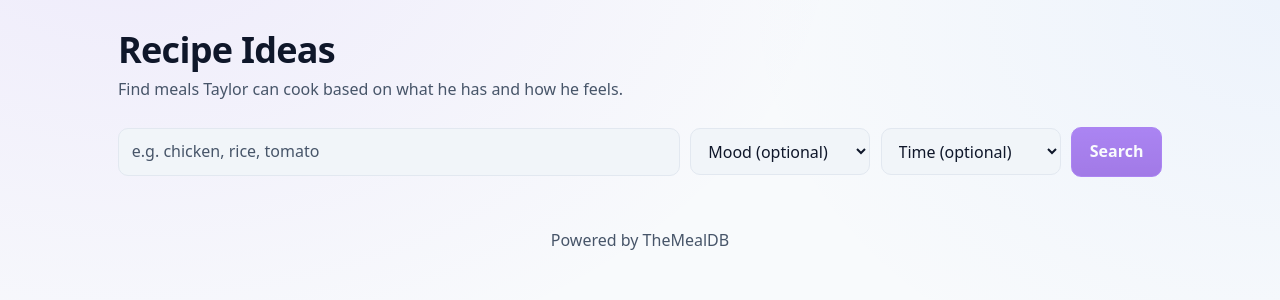
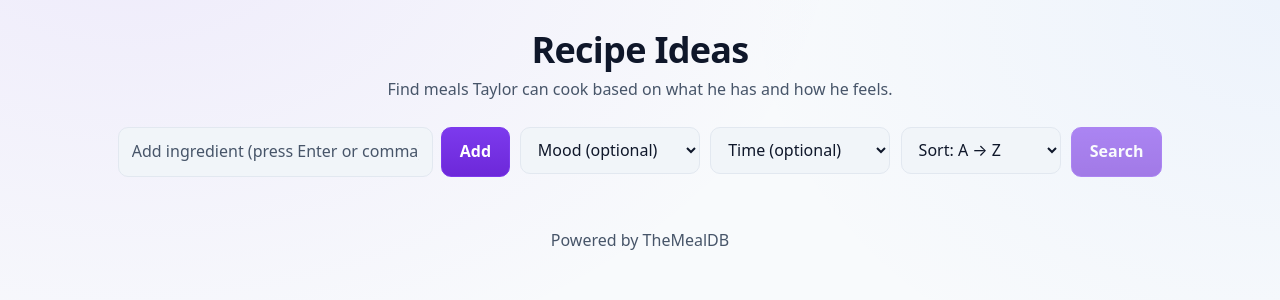
Before and after one commit to harsh-120702/taylor-recipe-ideas, a React (Vite) app: page / in a window 1280 px wide. Shown: the top 300 px of the page. Built offline with nearby package versions, Linux system fonts and the light colour scheme.

Commit message:
Multi-ingredient search with chips, sort options; centered header and layout tweaks

```diff
--- a/src/App.css
+++ b/src/App.css
@@ -7,11 +7,34 @@ header p { color: var(--muted); }
 
 .controls {
   display: grid;
-  grid-template-columns: 1fr minmax(150px, 180px) minmax(150px, 180px) auto;
+  grid-template-columns: 1fr minmax(150px, 180px) minmax(150px, 180px) minmax(140px, 160px) auto;
   gap: 0.65rem;
-  align-items: center;
+  align-items: start;
 }
 .controls button { height: 100%; white-space: nowrap; }
+
+.ingredient-input { display: grid; grid-template-columns: 1fr auto; gap: 0.5rem; }
+
+.chips { display: flex; flex-wrap: wrap; gap: 0.5rem; grid-column: 1 / -1; }
+.chip {
+  display: inline-flex;
+  align-items: center;
+  gap: 0.4rem;
+  padding: 0.3rem 0.6rem;
+  border: 1px solid var(--border);
+  background: var(--surface-2);
+  border-radius: 999px;
+}
+.chip-x {
+  border: none;
+  background: transparent;
+  color: var(--muted);
+  padding: 0 0.2rem;
+}
+.chip-x:hover { color: var(--text); }
+
+.clear { background: transparent; border: 1px dashed var(--border); color: var(--muted); }
+.clear:hover { border-color: var(--primary); color: var(--text); }
 
 .context { color: var(--muted); margin: 0.75rem 0 0.5rem; }
 
@@ -93,7 +116,7 @@ header p { color: var(--muted); }
 .footer { margin-top: 2rem; color: var(--muted); text-align: center; }
 
 @media (max-width: 900px) {
-  .controls { grid-template-columns: 1fr 1fr auto; }
+  .controls { grid-template-columns: 1fr 1fr minmax(140px, 1fr) auto; }
 }
 @media (max-width: 720px) {
   .controls { grid-template-columns: 1fr; }
--- a/src/App.tsx
+++ b/src/App.tsx
@@ -3,7 +3,10 @@ import './App.css'
 import { filterByIngredient, getMealDetails, type MealDetail, type MealListItem } from './services/mealApi'
 
 function App() {
-  const [ingredient, setIngredient] = useState('')
+  // Ingredients as a list of tokens and an input for editing
+  const [ingredients, setIngredients] = useState<string[]>([])
+  const [inputVal, setInputVal] = useState('')
+
   const [meals, setMeals] = useState<MealListItem[]>([])
   const [selectedId, setSelectedId] = useState<string | null>(null)
   const [selected, setSelected] = useState<MealDetail | null>(null)
@@ -11,8 +14,34 @@ function App() {
   const [error, setError] = useState<string | null>(null)
   const [mood, setMood] = useState('')
   const [time, setTime] = useState('')
+  const [sort, setSort] = useState<'name' | 'random'>('name')
 
-  const canSearch = ingredient.trim().length > 0
+  const canSearch = ingredients.length > 0
+
+
+  function handleAddFromInput() {
+    // allow comma-separated batch
+    const parts = inputVal
+      .split(',')
+      .map((p) => p.trim())
+      .filter(Boolean)
+    if (parts.length) {
+      setIngredients((prev) => Array.from(new Set([...prev, ...parts])))
+      setInputVal('')
+    }
+  }
+
+  function removeIngredient(i: string) {
+    setIngredients((prev) => prev.filter((x) => x !== i))
+  }
+
+  function clearAll() {
+    setIngredients([])
+    setMeals([])
+    setSelectedId(null)
+    setSelected(null)
+    setError(null)
+  }
 
   async function search() {
     if (!canSearch) return
@@ -21,10 +50,28 @@ function App() {
     setSelectedId(null)
     setSelected(null)
     try {
-      const items = await filterByIngredient(ingredient)
-      // Simple client-side heuristics based on mood/time could be added here.
-      setMeals(items)
-      if (items.length === 0) setError('No meals found. Try a different ingredient.')
+      // Query TheMealDB per-ingredient, then intersect results by id
+      const lists = await Promise.all(ingredients.map((i) => filterByIngredient(i)))
+      let result: MealListItem[] = []
+      if (lists.length === 1) {
+        result = lists[0]
+      } else {
+        result = lists.reduce<MealListItem[]>((acc, list, idx) => {
+          if (idx === 0) return list
+          const ids = new Set(list.map((m) => m.idMeal))
+          return acc.filter((m) => ids.has(m.idMeal))
+        }, [])
+      }
+
+      // Optional client-side sort
+      if (sort === 'name') {
+        result = [...result].sort((a, b) => a.strMeal.localeCompare(b.strMeal))
+      } else if (sort === 'random') {
+        result = [...result].sort(() => Math.random() - 0.5)
+      }
+
+      setMeals(result)
+      if (result.length === 0) setError('No meals found for those ingredients.')
     } catch (e) {
       const msg = e instanceof Error ? e.message : 'Something went wrong fetching meals.'
       setError(msg)
@@ -52,15 +99,15 @@ function App() {
 
   const header = useMemo(() => {
     const parts = [] as string[]
-    if (ingredient.trim()) parts.push(`Ingredient: ${ingredient.trim()}`)
+    if (ingredients.length) parts.push(`Ingredients: ${ingredients.join(', ')}`)
     if (mood) parts.push(`Mood: ${mood}`)
     if (time) parts.push(`Time: ${time}`)
     return parts.join(' • ')
-  }, [ingredient, mood, time])
+  }, [ingredients, mood, time])
 
   return (
     <div id="app">
-      <header style={{ marginBottom: 24 }}>
+      <header style={{ marginBottom: 24, textAlign: 'center' }}>
         <h1>Recipe Ideas</h1>
         <p>Find meals Taylor can cook based on what he has and how he feels.</p>
       </header>
@@ -72,12 +119,39 @@ function App() {
         }}
         className="controls"
       >
-        <input
-          aria-label="Ingredient"
-          placeholder="e.g. chicken, rice, tomato"
-          value={ingredient}
-          onChange={(e) => setIngredient(e.target.value)}
-        />
+        <div className="ingredient-input">
+          <input
+            aria-label="Ingredient"
+            placeholder="Add ingredient (press Enter or comma)"
+            value={inputVal}
+            onChange={(e) => setInputVal(e.target.value)}
+            onKeyDown={(e) => {
+              if (e.key === 'Enter') {
+                e.preventDefault()
+                handleAddFromInput()
+              } else if (e.key === ',' ) {
+                e.preventDefault()
+                handleAddFromInput()
+              }
+            }}
+          />
+          <button type="button" onClick={handleAddFromInput} aria-label="Add ingredient">Add</button>
+        </div>
+
+        {ingredients.length > 0 && (
+          <div className="chips" aria-label="Selected ingredients">
+            {ingredients.map((ing) => (
+              <span key={ing} className="chip">
+                {ing}
+                <button type="button" className="chip-x" aria-label={`Remove ${ing}`} onClick={() => removeIngredient(ing)}>
+                  ×
+                </button>
+              </span>
+            ))}
+            <button type="button" className="clear" onClick={clearAll}>Clear</button>
+          </div>
+        )}
+
         <select value={mood} onChange={(e) => setMood(e.target.value)} aria-label="Mood">
           <option value="">Mood (optional)</option>
           <option>Comforting</option>
@@ -90,6 +164,10 @@ function App() {
           <option>Under 15 min</option>
           <option>Under 30 min</option>
           <option>Under 60 min</option>
+        </select>
+        <select value={sort} onChange={(e) => setSort(e.target.value as 'name' | 'random')} aria-label="Sort">
+          <option value="name">Sort: A → Z</option>
+          <option value="random">Sort: Random</option>
         </select>
         <button type="submit" disabled={!canSearch || loading}>
           {loading ? 'Searching…' : 'Search'}
```
